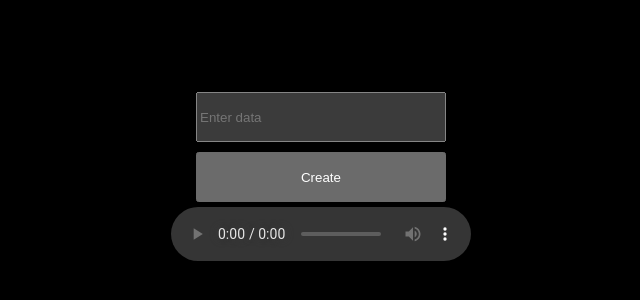
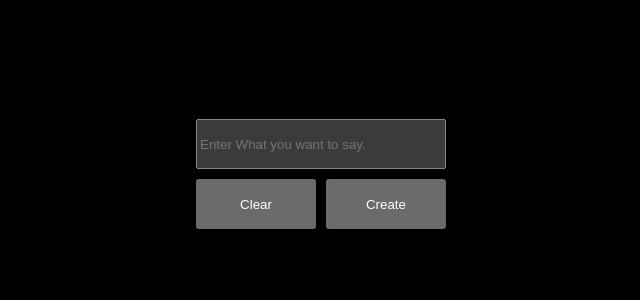
Before and after one commit to joshkurz/joshkurzsite, a Next.js app: page /speak in a window 1280 px wide. Shown: the part 226-526 px from the top of the page, without its empty margins (319-959 px from the left). Built offline with nearby package versions, Linux system fonts and the light colour scheme.

Commit message:
feat(speak): adding some new features

```diff
--- a/pages/speak.js
+++ b/pages/speak.js
@@ -7,6 +7,8 @@ export default function SpeechHelper() {
 
   const [inputValue, setInputValue] = useState('');
   const [source, setSourceValue] = useState('');
+  const [isLoading, setIsLoadingValue] = useState(false);
+  const [isLoaded, setIsLoadedValue] = useState(false);
 
   const handleInputChange = (event) => {
     setInputValue(event.target.value);
@@ -14,6 +16,8 @@ export default function SpeechHelper() {
 
   const sendDataToBackend = async () => {
     try {
+      setIsLoadedValue(false);
+      setIsLoadingValue(true);
       const response = await fetch('/api/speak', {
         method: 'POST',
         headers: {
@@ -25,6 +29,7 @@ export default function SpeechHelper() {
       if (response.ok) {
         setSourceValue("/api/serve?" + new Date().getTime());
         console.log('Data sent successfully!');
+        setIsLoadedValue(true);
         // Additional logic if needed after sending data
       } else {
         console.error('Failed to send data.');
@@ -32,7 +37,14 @@ export default function SpeechHelper() {
     } catch (error) {
       console.error('Error sending data:', error);
     }
+    setIsLoadingValue(false);
   };
+
+  // clear inputValue text
+  const clearText = () => {
+    setInputValue('');
+    setIsLoadedValue(false);
+  }
 
   return <div className={styles.container}>
       <Head>
@@ -47,14 +59,17 @@ export default function SpeechHelper() {
         type="text"
         value={inputValue}
         onChange={handleInputChange}
-        placeholder="Enter data"
+        placeholder="Enter What you want to say."
       />
-      <button className={styles.textbox} onClick={sendDataToBackend}>Create</button>
-
-      <ReactAudioPlayer
+      <div>
+          <button className={styles.formbutton} onClick={clearText}>Clear</button>
+          <button className={styles.formbutton} onClick={sendDataToBackend}>Create</button>
+      </div>
+      {isLoaded && <ReactAudioPlayer
         src={source}
         controls
-      />
+      />}
+      {isLoading && <div>loading...</div>}
       </main>
   </div>
 }
--- a/styles/Home.module.css
+++ b/styles/Home.module.css
@@ -134,3 +134,9 @@
   height: 50px;
   margin: 5px;
 }
+
+.formbutton {
+  width: 120px;
+  height: 50px;
+  margin: 5px;
+}
```
